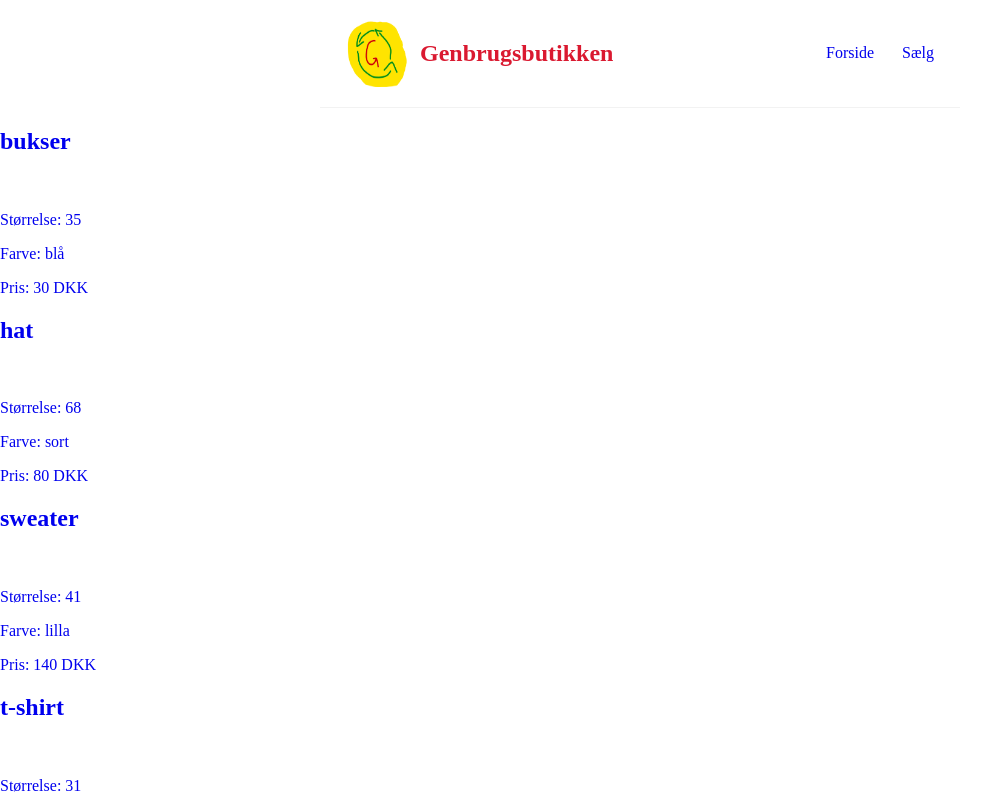
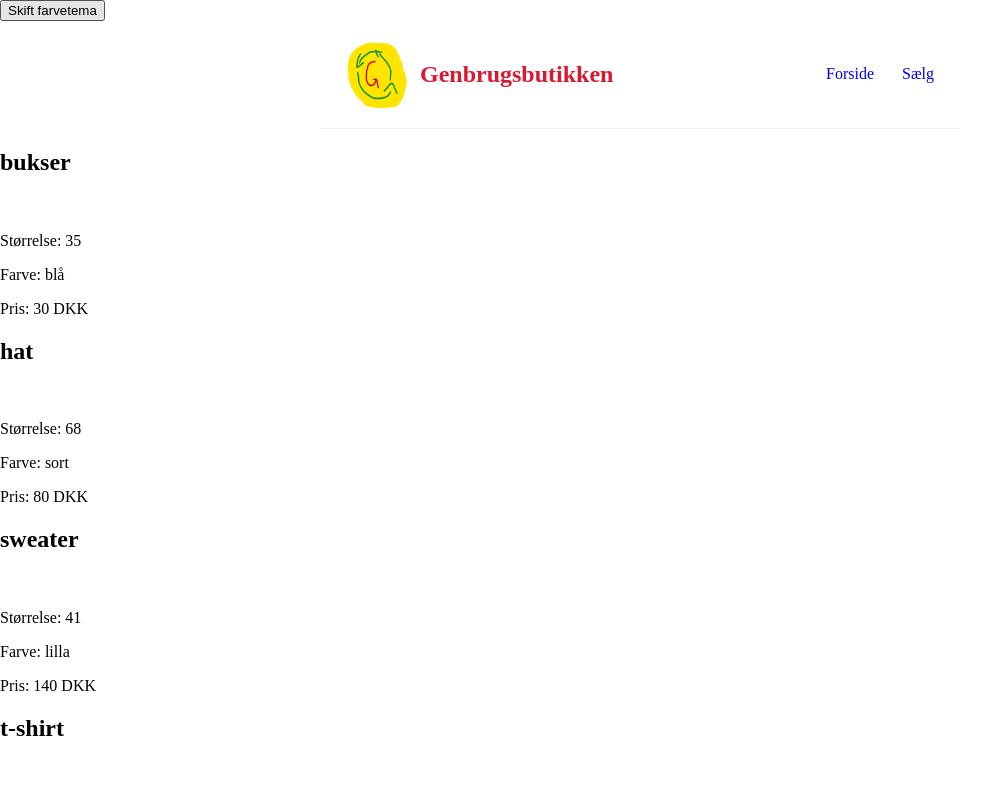
Before and after one commit to simonnyholm/genbrugsbutikken, a React (Create React App) app: page / in a window 1280 px wide. Shown: the top 798 px of the page, without its empty margins (0-997 px from the left). Built offline with nearby package versions, Linux system fonts and the light colour scheme; data requests are answered from the project's data file.

Commit message:
add attempt at applying dark mode (on a-tags)

```diff
--- a/src/App.js
+++ b/src/App.js
@@ -1,14 +1,29 @@
 import { Outlet } from "react-router-dom";
 import Navigation from "./Navigation";
 import Footer from "./Footer";
+import UseDarkMode from "./UseDarkMode";
 
 function App() {
+  const { theme, toggleTheme } = UseDarkMode();
   return (
-    <div className="App">
+    <div
+      style={{
+        background: theme === "dark" ? "#000" : "#fff",
+        color: theme === "dark" ? "#fff" : "#000",
+      }}
+      className="App"
+    >
+      <div>
+        {" "}
+        <button type="button" onClick={toggleTheme}>
+          Skift farvetema
+        </button>
+      </div>
       <Navigation />
       <main className="content">
         <Outlet />
       </main>
+
       <Footer />
     </div>
   );
--- a/src/ProductList.js
+++ b/src/ProductList.js
@@ -18,7 +18,13 @@ import turkis from "../src/img/turquoise.jpg";
 import hvid from "../src/img/white.jpg";
 import gul from "../src/img/yellow.jpg";
 
+import UseDarkMode from "./UseDarkMode";
+
 const ProductList = ({ product, title }) => {
+  const { theme, toggleTheme } = UseDarkMode();
+
+  console.log("theme", theme);
+
   const styles = {
     listTextWrap: css`
       display: flex;
@@ -26,6 +32,7 @@ const ProductList = ({ product, title }) => {
     preview: css`
       & a {
         text-decoration: none;
+        color: ${theme === "dark" ? "#fff" : "#000"};
       }
     `,
     itemDiv: css`
```
